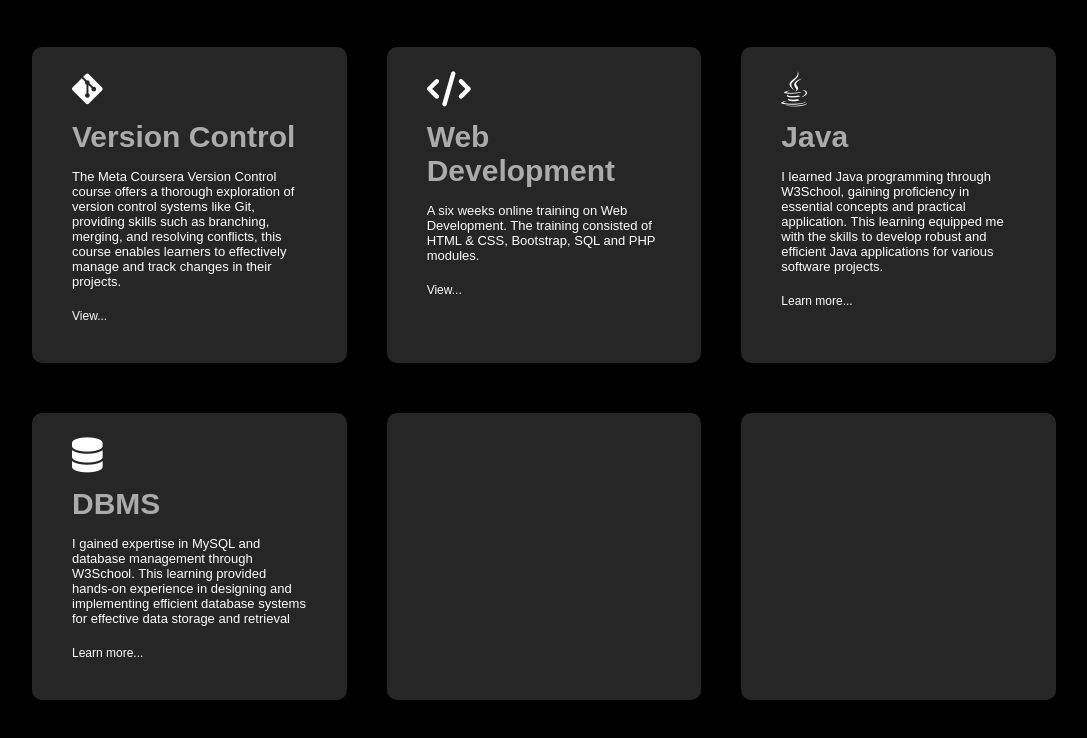
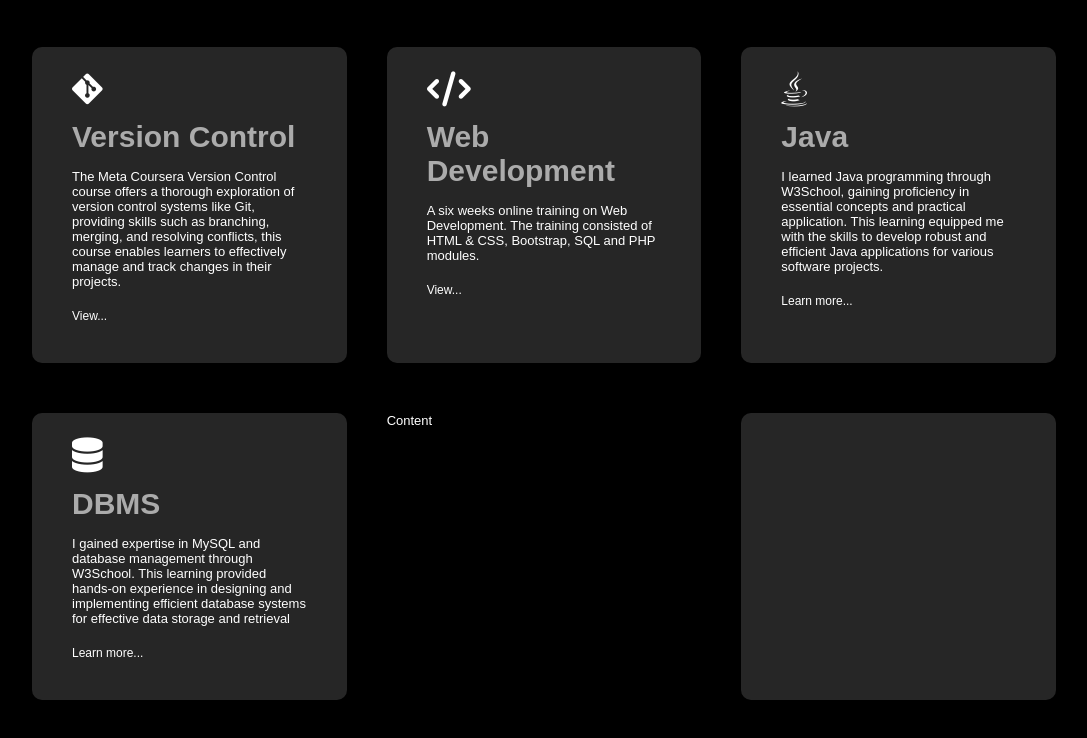
Before and after one commit to AkshayKiHub/Portfolio.github.io, a plain HTML site: page seemore2.html in a window 1280 px wide. Shown: the part 581-1319 px from the top of the page, without its empty margins (96-1183 px from the left). Drawn offline with Linux system fonts and the light colour scheme.

Commit message:
Update seemore2.html

```diff
--- a/seemore2.html
+++ b/seemore2.html
@@ -84,9 +84,8 @@
                     <p>I gained expertise in MySQL and database management through W3School. This learning provided hands-on experience in designing and implementing efficient database systems for effective data storage and retrieval</p>
                     <a href="https://www.w3schools.com/mysql/default.asp">Learn more...</a>
                 </div>
-                <div>
+                <div style="margin: 0; padding: 0; border: none; background-color: transparent; color: inherit;">Content</div>
 
-                </div>
                 <div>
 
                 </div>
```
